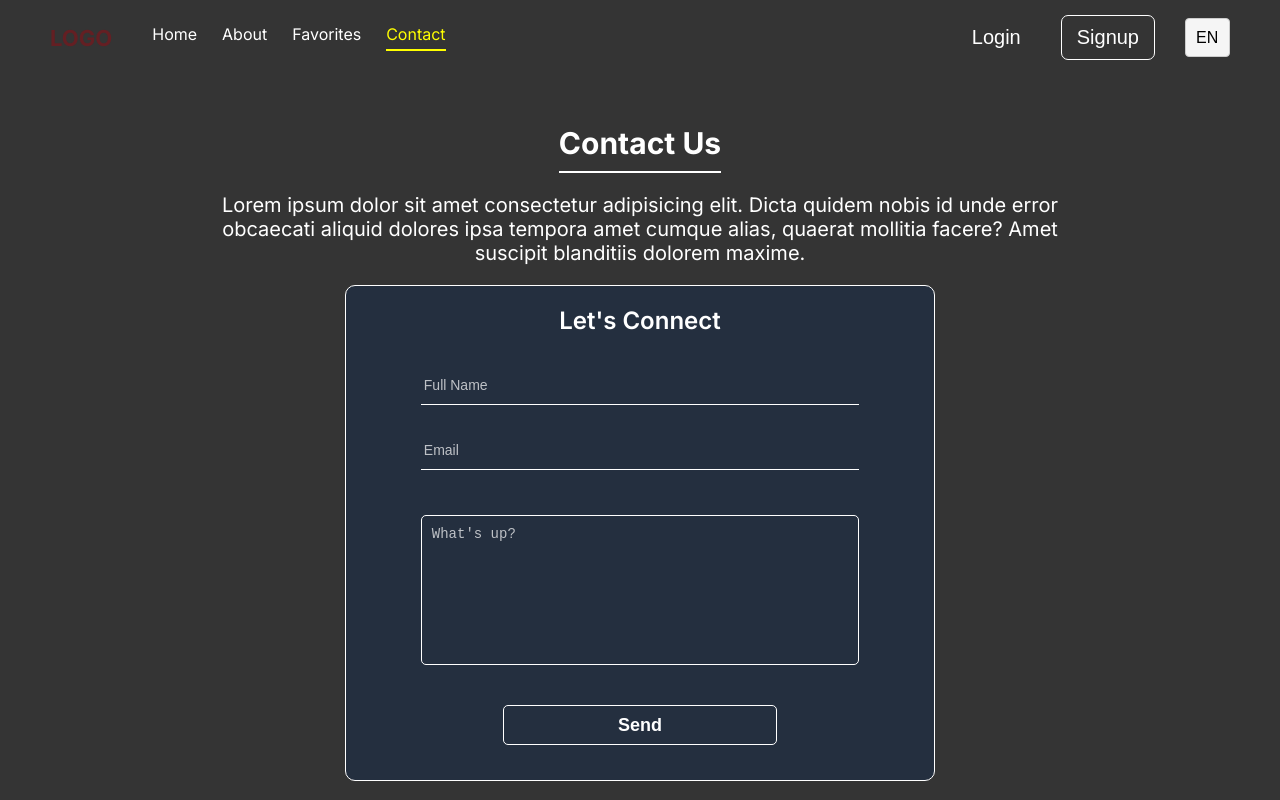
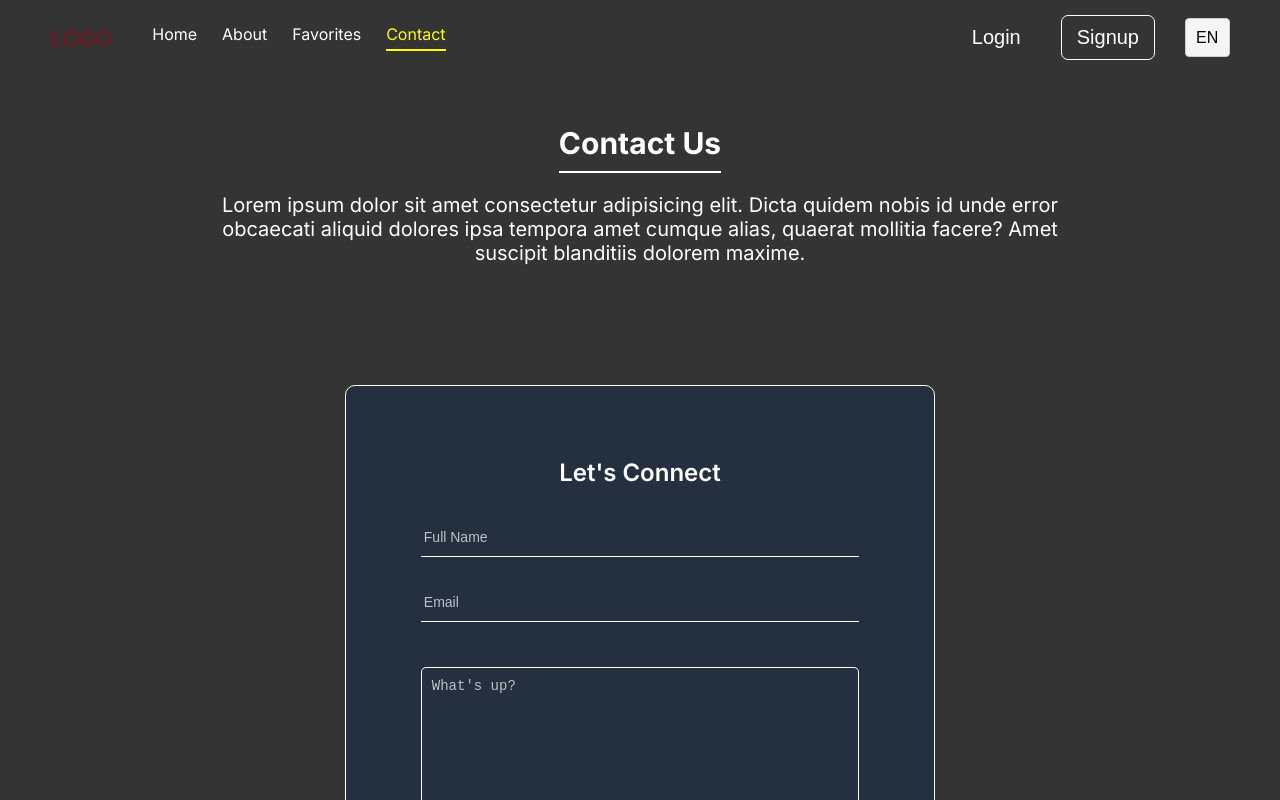
Before and after one commit to noor-ridha/e-commerce, a Next.js app in the folder client/: page /contact in a window 1280 px wide. Shown: the top 800 px of the page. Built offline with nearby package versions, Linux system fonts and the light colour scheme.

Commit message:
front-end\ finalize the styles

```diff
--- a/client/app/contact/Contact.scss
+++ b/client/app/contact/Contact.scss
@@ -24,6 +24,7 @@
     display: flex;
     flex-direction: column;
     width: 50%;
+    min-height: 600px;
     border: 1px solid white;
     border-radius: 10px;
     padding: 20px;
@@ -32,6 +33,7 @@
     background: #242f3f;
     -webkit-backdrop-filter: blur(10px);
     backdrop-filter: blur(10px);
+    margin: 100px 0;
 
     &__title {
       font-size: 1.5rem;
```
